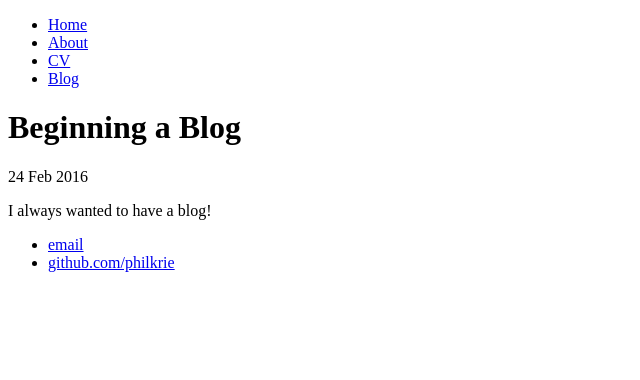
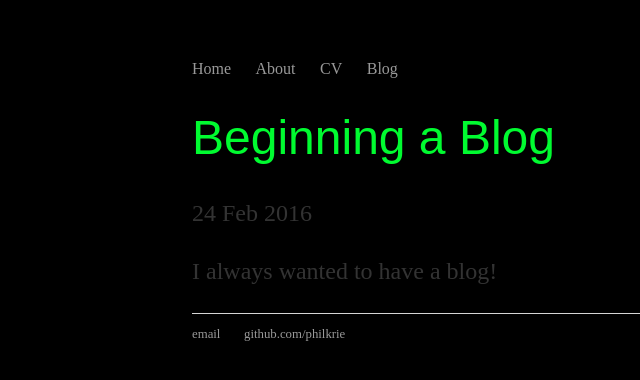
Before and after one commit to philkrie/blog, a Jekyll site: the page built from _posts/2016-02-24-phillip-kriegel-first-post.md, in a window 1280 px wide. Shown: the top 380 px of the page, without its empty margins (0-640 px from the left). Built offline with Jekyll 4.4.1, drawn with Linux system fonts in a browser that asks for light colours; some web fonts are replaced.

Commit message:
please jesus

```diff
--- a/_config.yml
+++ b/_config.yml
@@ -1,2 +1,4 @@
+url: "http://phillipkriegel.com"
+baseurl: "/blog"
 name: Phillip Kriegel
 markdown: kramdown
--- a/_layouts/default.html
+++ b/_layouts/default.html
@@ -2,8 +2,7 @@
     <html>
         <head>
             <title>{{ page.title }}</title>
-            <!-- link to main stylesheet -->
-            <link rel="stylesheet" type="text/css" href="css/blog_style.css">
+            <link rel="stylesheet" href="{{ site.baseurl| split: '/' | join:'/' }}/css/blog_style.css">
         </head>
         <body>
             <nav>
```
